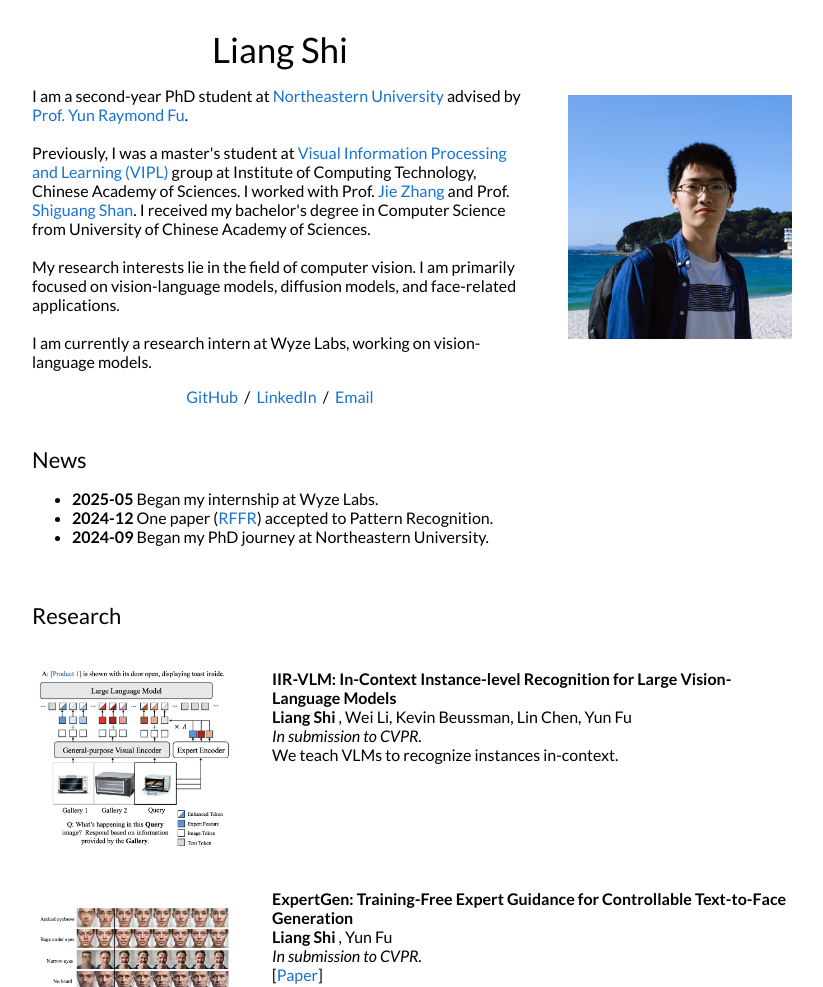
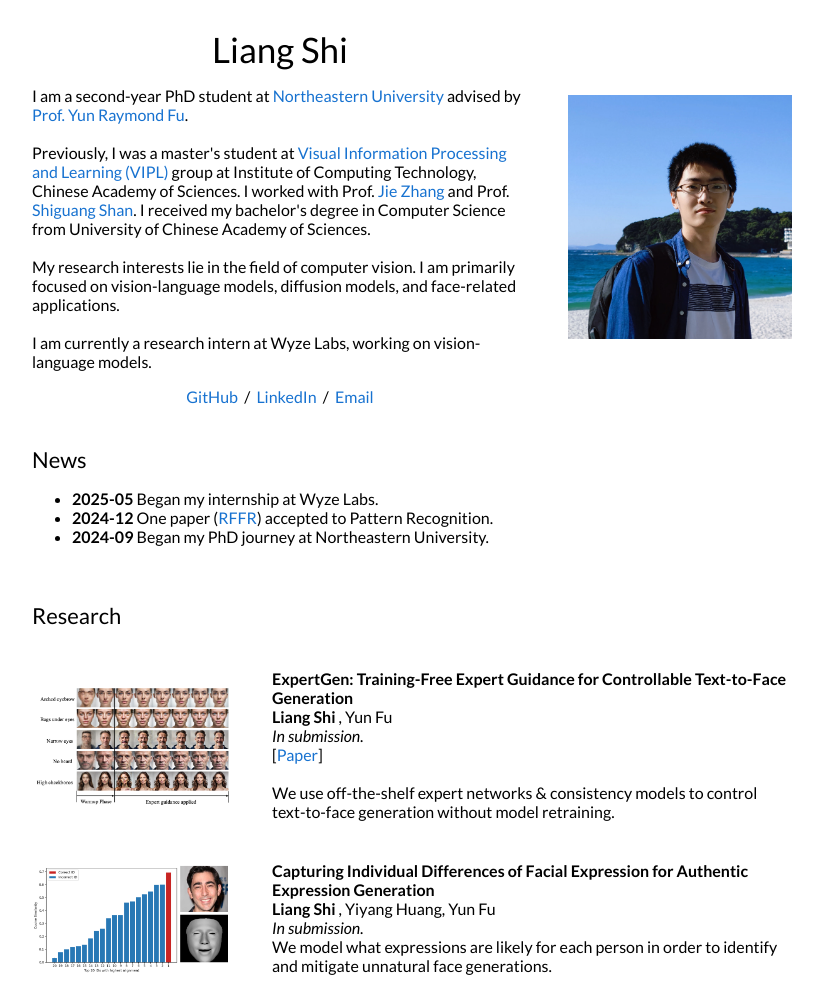
Before and after one commit to shiliang26/shiliang26.github.io, a plain HTML site: page index.html in a window 1280 px wide. Shown: the top 987 px of the page, without its empty margins (228-1051 px from the left). Drawn offline with Linux system fonts and the light colour scheme.

Commit message:
Nov 27 2025 update

```diff
--- a/index.html
+++ b/index.html
@@ -153,7 +153,7 @@
         <table width="100%" align="center" border="0" cellspacing="0" cellpadding="20">
 
           <!-- Projects -->
-
+          <!--
           <tr>
             <td width="25%" id="iir-img"></td>
             <td valign="top" width="75%" id="iir-txt"></td>
@@ -168,6 +168,7 @@
               others: "We teach VLMs to recognize instances in-context."
             });
           </script>
+          -->
 
           <tr>
             <td width="25%" id="expertgen-img"></td>
@@ -179,7 +180,7 @@
               title: "ExpertGen: Training-Free Expert Guidance for Controllable Text-to-Face Generation",
               paper_url: "https://arxiv.org/abs/2505.17256",
               authors: "<b> Liang Shi </b>, Yun Fu",
-              conference: "In submission to CVPR.",
+              conference: "In submission.",
               image: "figures/expertgen.png",
               others: "We use off-the-shelf expert networks & consistency models to control text-to-face generation without model retraining."
             });
```
